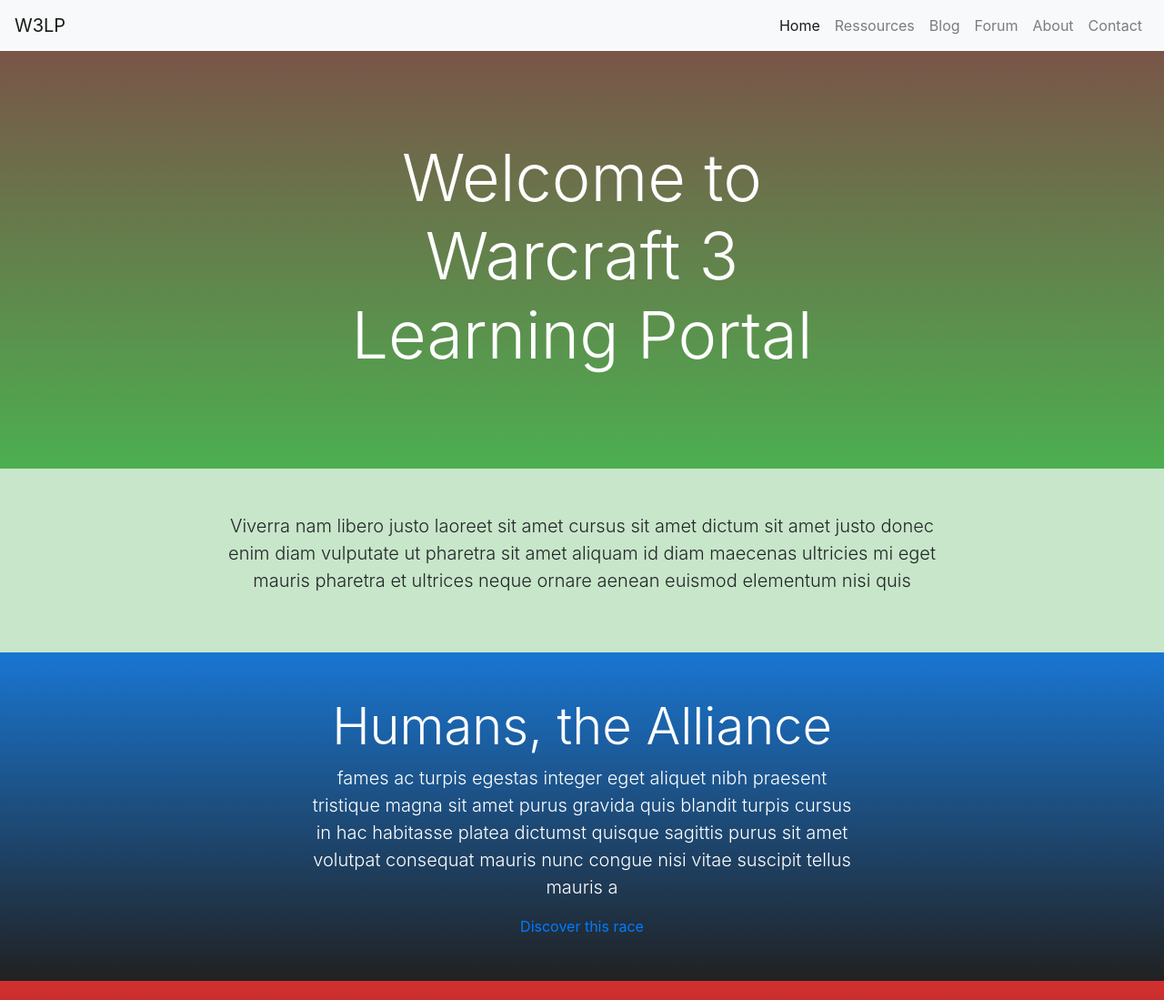
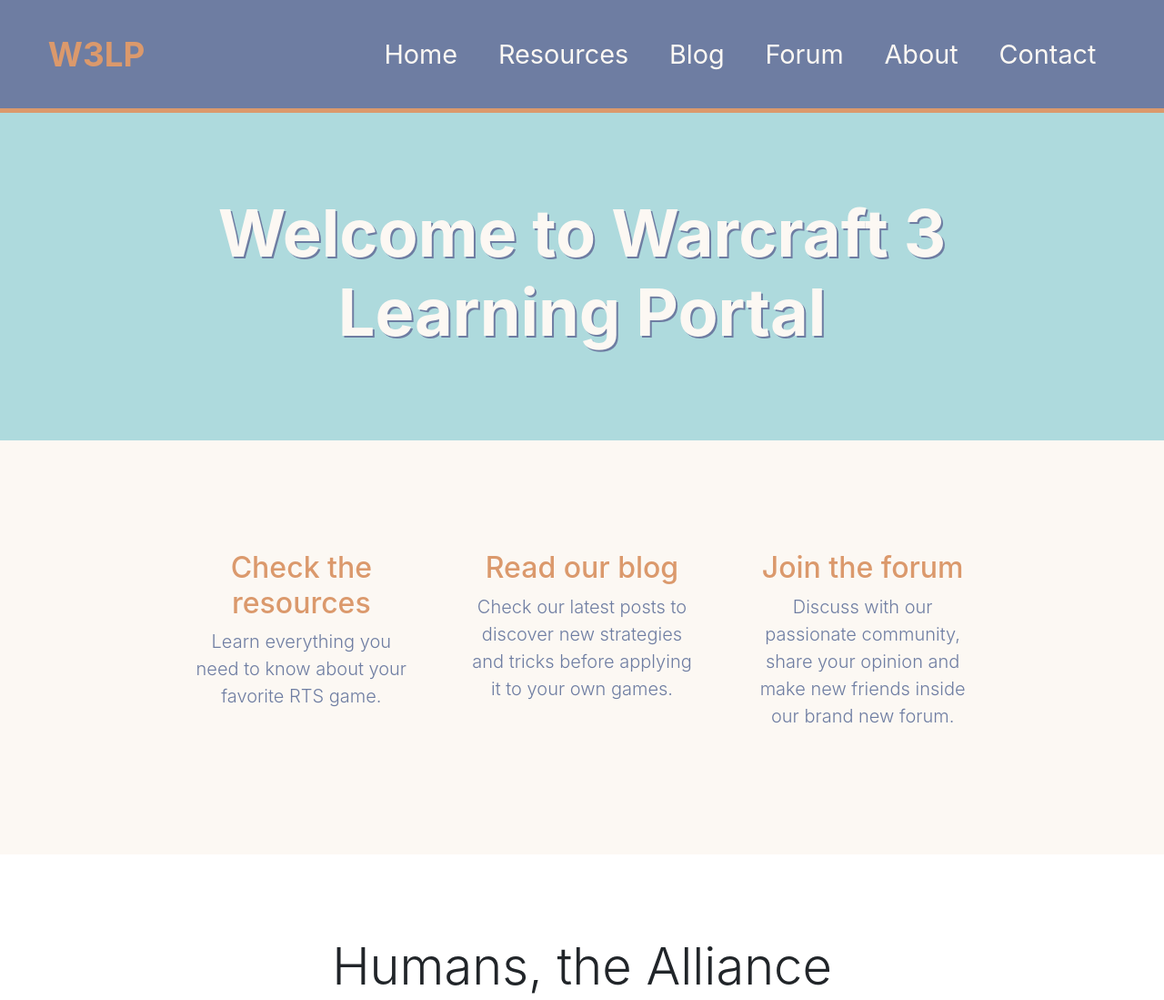
Before and after one commit to Kazualz/W3LP, a plain HTML site: page index.html in a window 1280 px wide. Shown: the top 1099 px of the page at 91% size. Drawn offline with nearby package versions, Linux system fonts and the light colour scheme.

Commit message:
Commit travail IBM 11.02

```diff
--- a/css/style.css
+++ b/css/style.css
@@ -1,28 +1,76 @@
-#landing {
-  background-image: linear-gradient(#795548, #4CAF50);
-  color: #FFFFFF;
+:root {
+  --xblue: #6e7da2;
+  --xorange: #db996c;
+  --xcyan: #aedadd;
+  --xwhite: #fcf8f3;
 }
 
-#presentation {
-  background: #C8E6C9;
+body {
+  text-align: center;
 }
 
-#humans-section {
-  background-image: linear-gradient(#1976D2, #212121);
-  color: #FFFFFF;
+.container-fluid {
+  padding: 7% 15%;
 }
 
-#orcs-section {
-  background-image: linear-gradient(#D32F2F, #212121);
-  color: #FFFFFF;
+/* NAVBAR */
+.navbar {
+  background-color: var(--xblue);
+  border-bottom: solid 5px var(--xorange);
 }
 
-#undeads-section {
-  background-image: linear-gradient(#512DA8, #212121);
-  color: #FFFFFF;
+button span i {
+  color: var(--xorange);
 }
 
-#nightelves-section {
-  background-image: linear-gradient(#0097A7, #212121);
-  color: #FFFFFF;
+.nav-link {
+  margin-right: 1em;
+  color: var(--xwhite);
+  font-size: 1.8em;
 }
+
+.navbar-brand {
+  margin-left: 1em;
+  color: var(--xorange);
+  font-weight: bold;
+  font-size: 2.3em;
+}
+
+.nav-link:hover {
+  color: var(--xorange);
+  text-decoration: underline;
+}
+
+.navbar-brand:hover {
+  color: var(--xorange);
+}
+
+.navbar-nav {
+  padding: 2%;
+}
+/* LANDING */
+
+#landing {
+  background-color: var(--xcyan);
+  color: var(--xwhite);
+  text-shadow: 2px 2px var(--xblue);
+}
+
+#landing h1 {
+  font-weight: bold;
+}
+
+/* PRESENTATION */
+
+#presentation {
+  background-color: var(--xwhite);
+}
+
+.activity {
+  padding: 2em; 5em;
+  color: var(--xblue);
+}
+
+.activity h2 {
+  color: var(--xorange);
+}
--- a/index.html
+++ b/index.html
@@ -4,23 +4,27 @@
     <meta charset="utf-8">
     <title>Warcraft III - Learning Portal</title>
     <link rel="stylesheet" href="https://stackpath.bootstrapcdn.com/bootstrap/4.1.3/css/bootstrap.min.css" integrity="sha384-MCw98/SFnGE8fJT3GXwEOngsV7Zt27NXFoaoApmYm81iuXoPkFOJwJ8ERdknLPMO" crossorigin="anonymous">
+    <link rel="stylesheet" href="https://use.fontawesome.com/releases/v5.7.1/css/all.css" integrity="sha384-fnmOCqbTlWIlj8LyTjo7mOUStjsKC4pOpQbqyi7RrhN7udi9RwhKkMHpvLbHG9Sr" crossorigin="anonymous">
     <link rel="stylesheet" href="css/style.css">
   </head>
   <body>
 
+
     <!-- NAVBAR -->
-    <nav class="navbar navbar-expand-lg navbar-light bg-light">
+    <nav class="navbar navbar-expand-lg">
       <a class="navbar-brand" href="#">W3LP</a>
       <button class="navbar-toggler" type="button" data-toggle="collapse" data-target="#navbarNav" aria-controls="navbarNav" aria-expanded="false" aria-label="Toggle navigation">
-        <span class="navbar-toggler-icon"></span>
+        <span>
+          <i class="fas fa-bars"></i>
+        </span>
       </button>
       <div class="collapse navbar-collapse" id="navbarNav">
-        <ul class="navbar-nav right ml-auto">
+        <ul class="navbar-nav ml-auto">
           <li class="nav-item active">
             <a class="nav-link" href="#">Home</a>
           </li>
           <li class="nav-item">
-            <a class="nav-link" href="#">Ressources</a>
+            <a class="nav-link" href="#">Resources</a>
           </li>
           <li class="nav-item">
             <a class="nav-link" href="#">Blog</a>
@@ -37,29 +41,30 @@
         </ul>
       </div>
     </nav>
-    <!-- END NAVBAR -->
 
     <!-- LANDING -->
-    <section id="landing" class="py-5 text-center">
+    <section id="landing">
       <div class="container-fluid">
-        <div class="row">
-          <div class="offset-3 col-md-6">
-            <h1 class="py-5 display-3">Welcome to Warcraft 3 Learning Portal</h1>
-          </div>
-        </div>
+        <h1 class="display-3">Welcome to Warcraft 3 Learning Portal</h1>
       </div>
     </section>
-
     <!-- END LANDING -->
 
     <!-- PRESENTATION -->
-    <section id="presentation" class="py-5 text-center">
+    <section id="presentation">
       <div class="container-fluid">
         <div class="row">
-          <div class="offset-2 col-md-8">
-            <p class="lead">
-              Viverra nam libero justo laoreet sit amet cursus sit amet dictum sit amet justo donec enim diam vulputate ut pharetra sit amet aliquam id diam maecenas ultricies mi eget mauris pharetra et ultrices neque ornare aenean euismod elementum nisi quis
-            </p>
+          <div class="col-lg-4 col-md-12 activity">
+            <h2>Check the resources</h2>
+            <p class="lead">Learn everything you need to know about your favorite RTS game.</p>
+          </div>
+          <div class="col-lg-4 col-md-12 activity">
+            <h2>Read our blog</h2>
+            <p class="lead">Check our latest posts to discover new strategies and tricks before applying it to your own games.</p>
+          </div>
+          <div class="col-lg-4 col-md-12 activity">
+            <h2>Join the forum</h2>
+            <p class="lead">Discuss with our passionate community, share your opinion and make new friends inside our brand new forum.</p>
           </div>
         </div>
       </div>
@@ -67,76 +72,56 @@
     <!-- END PRESENTATION -->
 
     <!-- HUMANS SECTION -->
-    <section id="humans-section" class="py-5 text-center">
+    <section id="humans-section">
       <div class="container-fluid">
-        <div class="row">
-          <div class="offset-3 col-md-6">
         <h2 class="display-4">Humans, the Alliance</h2>
           <p class="lead">
             fames ac turpis egestas integer eget aliquet nibh praesent tristique magna sit amet purus gravida quis blandit turpis cursus in hac habitasse platea dictumst quisque sagittis purus sit amet volutpat consequat mauris nunc congue nisi vitae suscipit tellus mauris a
           </p>
-            <a href="#">Discover this race</a>
-          </div>
-        </div>
+          <a class="btn btn-outline-dark btn-lg" href="#">Discover this race</a>
       </div>
     </section>
     <!-- END HUMANS SECTION -->
 
     <!-- ORCS SECTION -->
-    <section id="orcs-section" class="py-5 text-center">
+    <section id="orcs-section">
       <div class="container-fluid">
-        <div class="row">
-          <div class="offset-3 col-md-6">
         <h2 class="display-4">Orcs, the Hord</h2>
         <p class="lead">
           ante metus dictum at tempor commodo ullamcorper a lacus vestibulum sed arcu non odio euismod lacinia at quis risus sed vulputate odio ut enim blandit volutpat maecenas volutpat blandit aliquam etiam erat velit scelerisque in dictum non consectetur a erat
         </p>
-            <a href="#">Discover this race</a>
-          </div>
-        </div>
+        <a class="btn btn-outline-dark btn-lg" href="#">Discover this race</a>
       </div>
     </section>
     <!-- END ORCS SECTION -->
 
     <!-- UNDEADS SECTION -->
-    <section id="undeads-section" class="py-5 text-center">
+    <section id="undeads-section">
       <div class="container-fluid">
-        <div class="row">
-          <div class="offset-3 col-md-6">
         <h2 class="display-4">Undeads, the Surge</h2>
         <p class="lead">
           vel elit scelerisque mauris pellentesque pulvinar pellentesque habitant morbi tristique senectus et netus et malesuada fames ac turpis egestas maecenas pharetra convallis posuere morbi leo urna molestie at elementum eu facilisis sed odio morbi quis commodo odio aenean sed adipiscing
         </p>
-            <a href="#">Discover this race</a>
-          </div>
-        </div>
+        <a class="btn btn-outline-dark btn-lg" href="#">Discover this race</a>
       </div>
     </section>
     <!-- END UNDEADS SECTION -->
 
     <!-- NIGHTELVES SECTION -->
-    <section id="nightelves-section" class="py-5 text-center">
+    <section id="nightelves-section">
       <div class="container-fluid">
-        <div class="row">
-          <div class="offset-3 col-md-6">
         <h2 class="display-4">Night Elves, the Sentinels</h2>
         <p class="lead">
           sed vulputate mi sit amet mauris commodo quis imperdiet massa tincidunt nunc pulvinar sapien et ligula ullamcorper malesuada proin libero nunc consequat interdum varius sit amet mattis vulputate enim nulla aliquet porttitor lacus luctus accumsan tortor posuere ac ut consequat
         </p>
-            <a href="#">Discover this race</a>
-          </div>
-        </div>
+        <a class="btn btn-outline-dark btn-lg" href="#">Discover this race</a>
       </div>
     </section>
     <!-- END NIGHTELVES SECTION -->
 
-    <footer id="footer" class="py-3 text-center">
+    <footer id="footer">
       <div class="container-fluid">
-        <div class="row">
-          <div class="offset-4 col-md-4">
         <p>© Luc Jourdain</p>
-          </div>
-        </div>
       </div>
     </footer>
 
```
Also changed, not shown: resources/colors.txt (added). Lines whose indentation alone changed are shown as unchanged.
